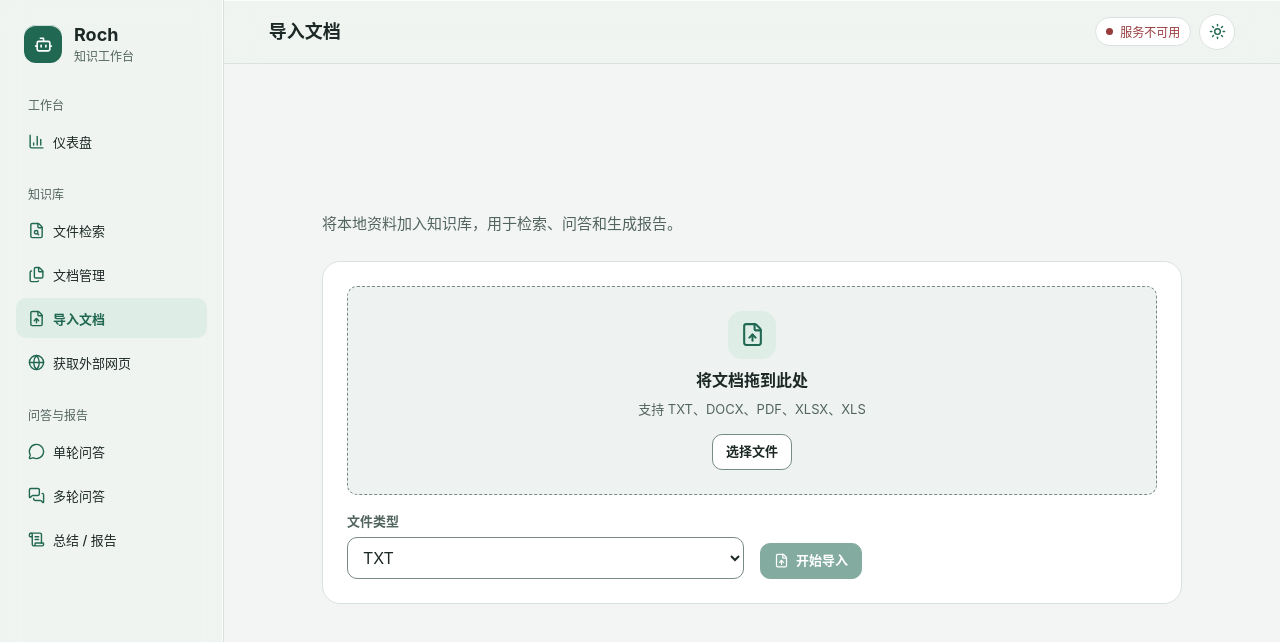
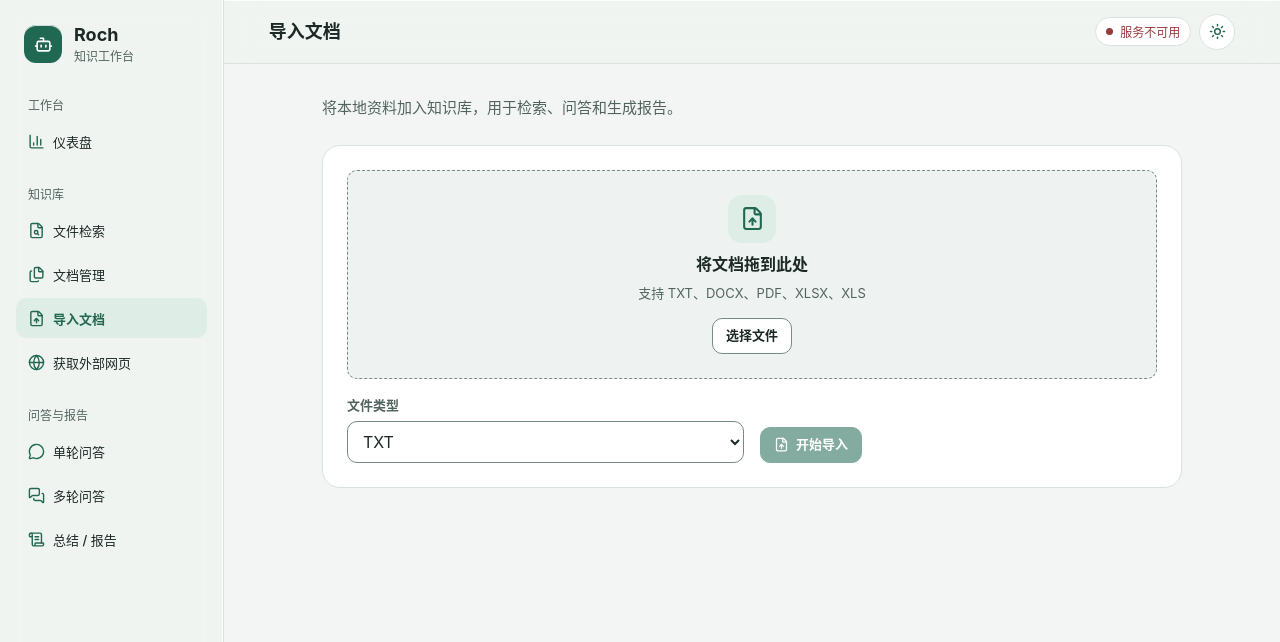
Before and after one commit to cwnk256/Roch, a Vue app in the folder web/: page /import in a window 1280 px wide. Shown: the top 642 px of the page. Built offline with nearby package versions, Linux system fonts and the light colour scheme; no server answers.

Commit message:
fix(web): 导入面板仅保留水平居中

```diff
--- a/web/src/views/ImportDocumentView.vue
+++ b/web/src/views/ImportDocumentView.vue
@@ -223,14 +223,7 @@ async function retry() {
 </template>
 
 <style scoped>
-:global(.content:has(> .import-panel)) {
-  flex: 1;
-  display: grid;
-  grid-template-rows: 1fr auto 1fr;
-  padding-block: var(--space-5);
-}
 .import-intro, .import-panel { width: 100%; margin-inline: auto }
-.import-intro { align-self: end }
 .file-picker-area { display: grid; justify-items: center; text-align: center; gap: var(--space-2); background: var(--inset); border: 1px dashed var(--control-line); padding: var(--space-5); border-radius: var(--radius-control) }
 .file-picker-area.is-dragging { background: var(--selection); border-style: solid; border-color: var(--accent) }
 .file-picker-area strong { max-width: 100%; overflow-wrap: anywhere }
```
